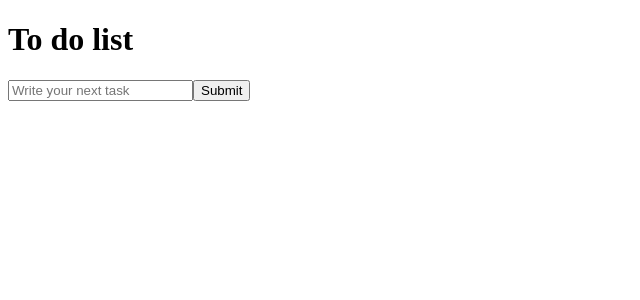
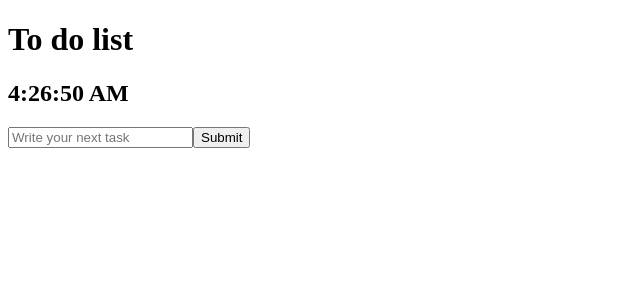
Before and after one commit to Prabigyakafle890/Todo, a React (Vite) app: page / in a window 1280 px wide. Shown: the top 300 px of the page, without its empty margins (0-640 px from the left). Built offline with nearby package versions, Linux system fonts and the light colour scheme.

Commit message:
feat: add DisplayTime component and remove storage utility functions

```diff
--- a/src/App.tsx
+++ b/src/App.tsx
@@ -3,6 +3,7 @@ import Header from "./components/Header";
 import Form from "./components/Form";
 import type { todoItem } from "./types";
 import { getTodos, saveTodos } from "./utils/storage";
+import DisplayTime from "./components/DisplayTime";
 
 function getRand() {
   return new Date().getTime().toString() + Math.floor(Math.random() * 1000000);
@@ -21,6 +22,7 @@ function App() {
   return (
     <>
       <Header />
+      <DisplayTime />
       <Form addTodo={addTodo} />
     </>
   );
--- /dev/null
+++ b/src/components/DisplayTime.tsx
@@ -0,0 +1,17 @@
+import { useState, useEffect } from "react";
+
+export default function DisplayTime() {
+  const [time, setTime] = useState(new Date());
+
+  useEffect(() => {
+    setInterval(() => {
+      setTime(new Date());
+    }, 1000);
+  }, []);
+
+  return (
+    <div>
+      <h2>{time.toLocaleTimeString()}</h2>
+    </div>
+  );
+}
--- a/src/utils/storage.js
+++ /dev/null
@@ -1,11 +0,0 @@
-
-const STORAGE_KEY = "todos";
-
-export function saveTodos(todos){
-    localStorage.setItem(STORAGE_KEY, JSON.stringify(todos));
-}
-
-export function getTodos(){
-    const stored = localStorage.getItem(STORAGE_KEY);
-    return stored? JSON.parse(stored) : [];
-}
```
